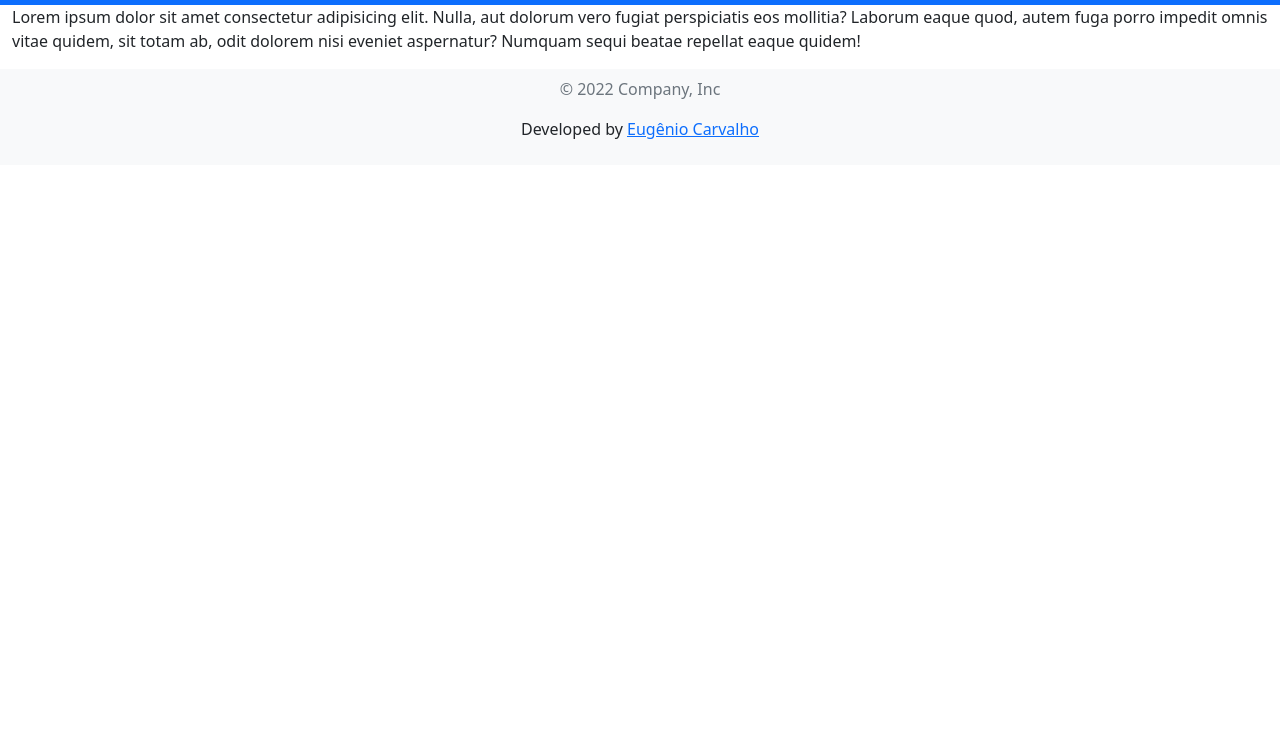
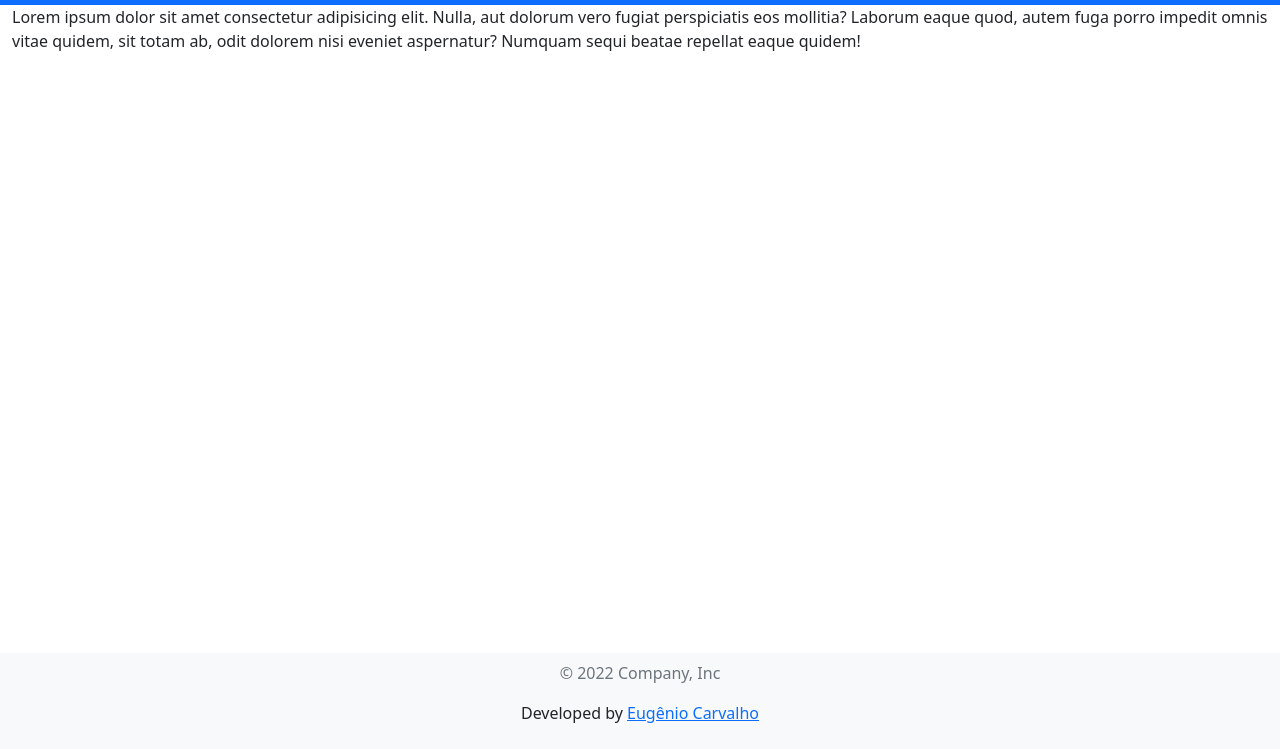
Before and after one commit to eugeniocarvalho/lava-jato, a plain HTML site: page base.html in a window 1280 px wide. Shown: the part 51-800 px from the top of the page. Drawn offline with nearby package versions, Linux system fonts and the light colour scheme.

Commit message:
adjust footer

```diff
--- a/assets/css/style.css
+++ b/assets/css/style.css
@@ -7,7 +7,6 @@
 
 .brand-register{
   padding: 7% 14%;
-  height: calc(100vh - 152px);
 }
 
 .client-register {
--- a/base.html
+++ b/base.html
@@ -14,7 +14,7 @@
 
 </head>
 
-<body>
+<body class="d-flex flex-column min-vh-100">
   <header>
     <nav class="navbar navbar-expand-lg navbar-dark bg-primary">
       <div class="container-fluid">
@@ -47,7 +47,7 @@
     <p>Lorem ipsum dolor sit amet consectetur adipisicing elit. Nulla, aut dolorum vero fugiat perspiciatis eos mollitia? Laborum eaque quod, autem fuga porro impedit omnis vitae quidem, sit totam ab, odit dolorem nisi eveniet aspernatur? Numquam sequi beatae repellat eaque quidem!</p>
   </main>
 
-  <footer class="bg-light text-center text-lg-start py-2">
+  <footer class="bg-light text-center text-lg-start py-2 mt-auto">
     <p class="text-center text-muted">© 2022 Company, Inc</p>
     <p class="text-center">Developed by <a href="https://github.com/eugeniocarvalho">Eugênio Carvalho</a></p>
   </footer>
```
Also changed, not shown: cadastro-cliente.html (+2 -2 lines), cadastro-marca.html (+2 -2 lines), cadastro-modelo.html (+2 -2 lines), cadastro-servico.html (+2 -2 lines), index.html (+2 -2 lines).
